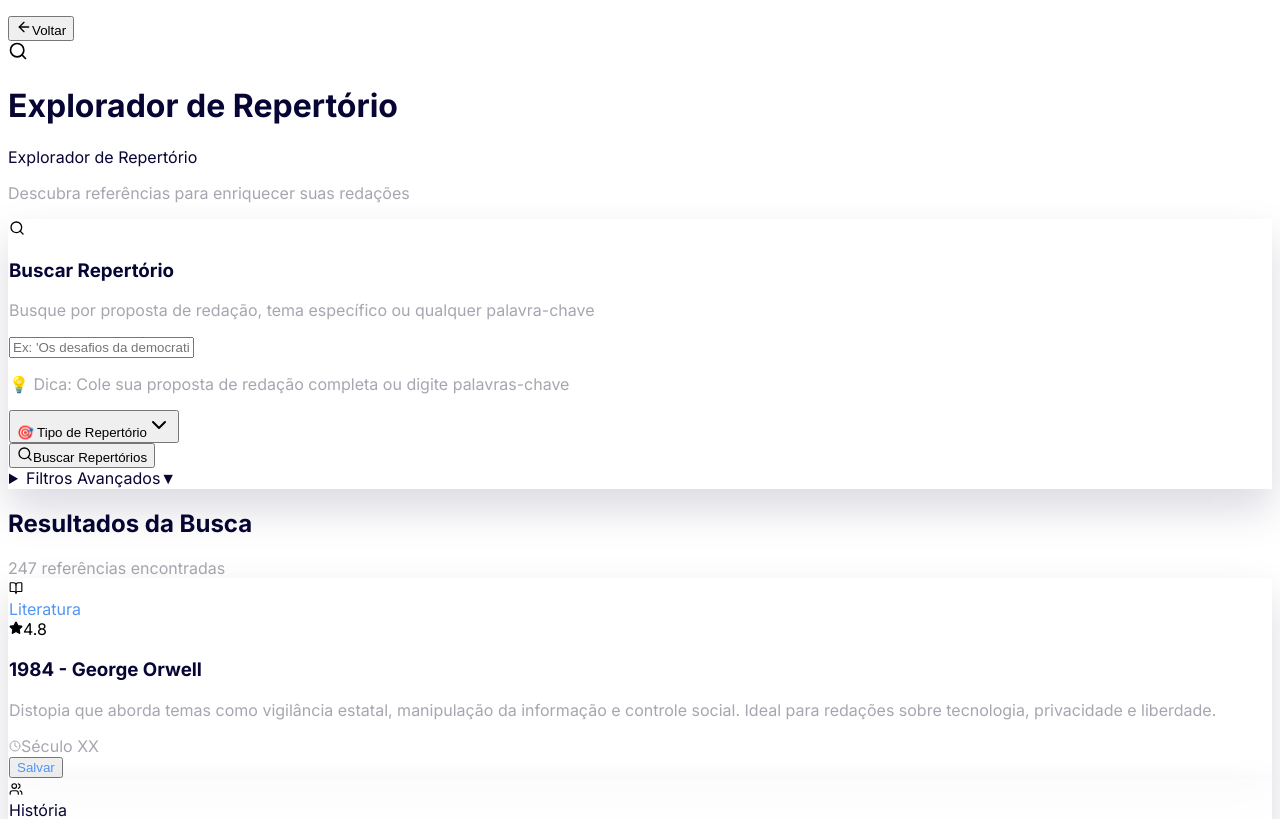
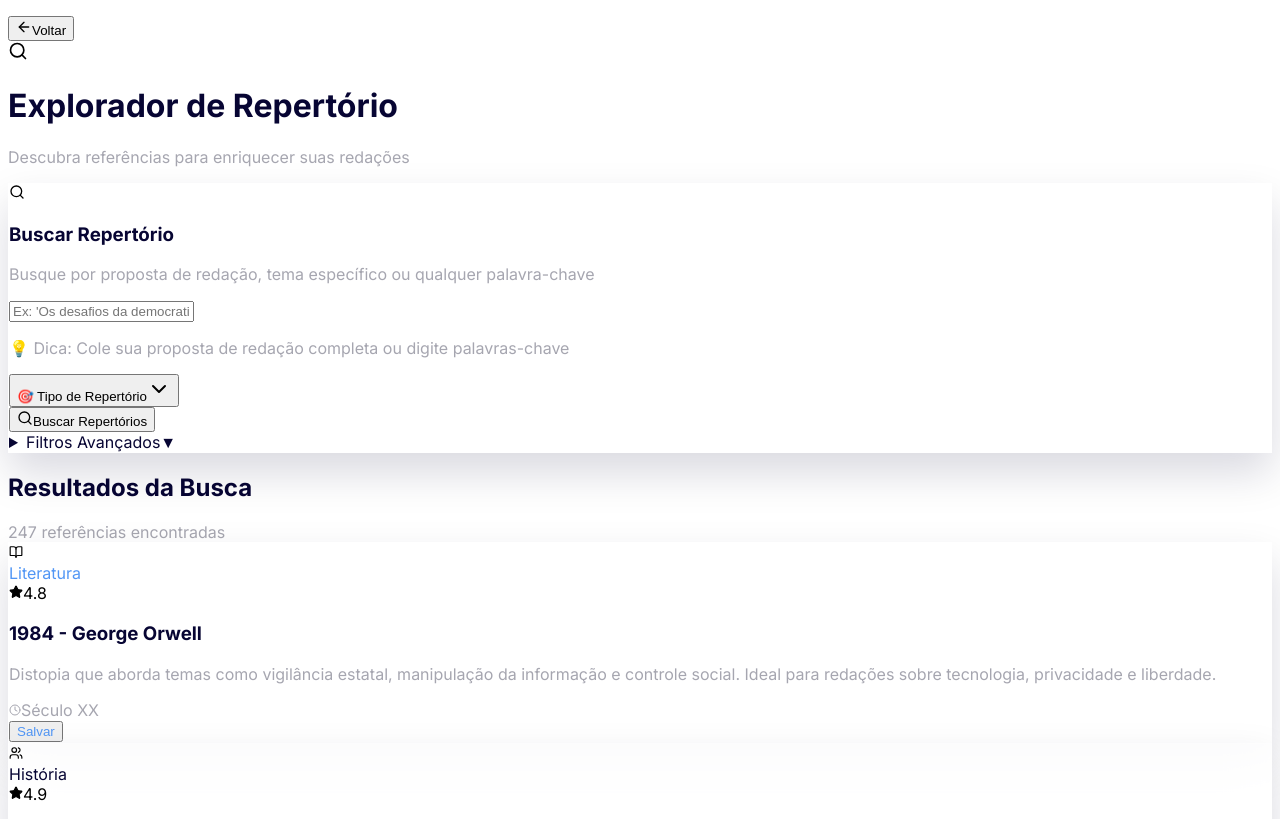
Before and after one commit to LucasBrigidoc/Dissert_IA, a React (Vite) app in the folder client/: page /repertorio in a window 1280 px wide. Shown: the top 819 px of the page. Built offline with nearby package versions, Linux system fonts and the light colour scheme; a web font is replaced by a local one.

Commit message:
Restored to 'fd85d1a81c0036407b94a21bf1be2e9925ad3ef6'
Replit-Restored-To: fd85d1a81c0036407b94a21bf1be2e9925ad3ef6

```diff
--- a/client/src/pages/repertorio.tsx
+++ b/client/src/pages/repertorio.tsx
@@ -40,10 +40,7 @@ export default function Repertorio() {
                   </div>
                   <h1 className="text-2xl font-bold text-dark-blue">Explorador de Repertório</h1>
                 </div>
-                <div className="text-right">
-                  <div className="text-sm font-medium text-dark-blue">Explorador de Repertório</div>
-                  <p className="text-soft-gray text-xs">Descubra referências para enriquecer suas redações</p>
-                </div>
+                <p className="text-soft-gray mr-8">Descubra referências para enriquecer suas redações</p>
               </div>
             </div>
           </div>
```
